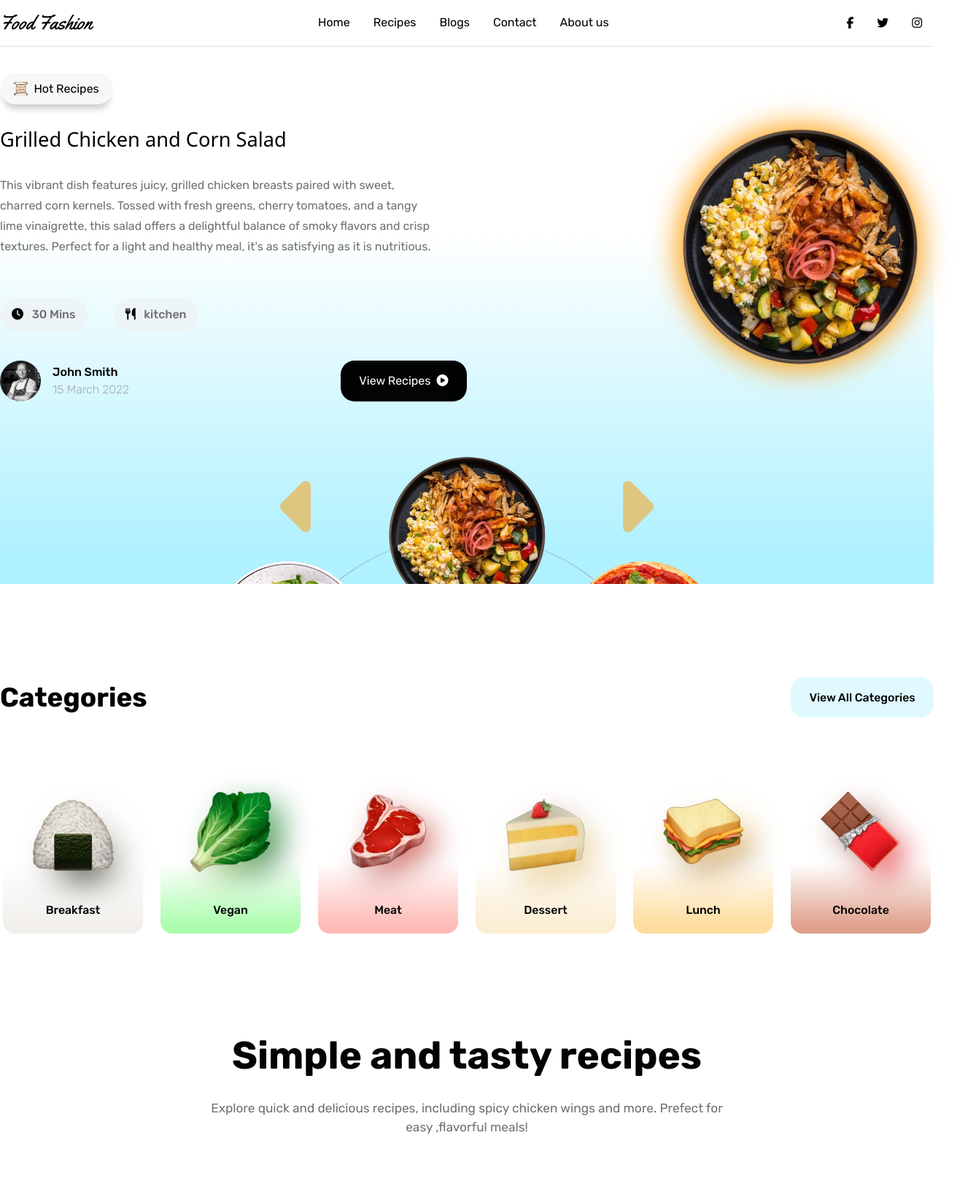
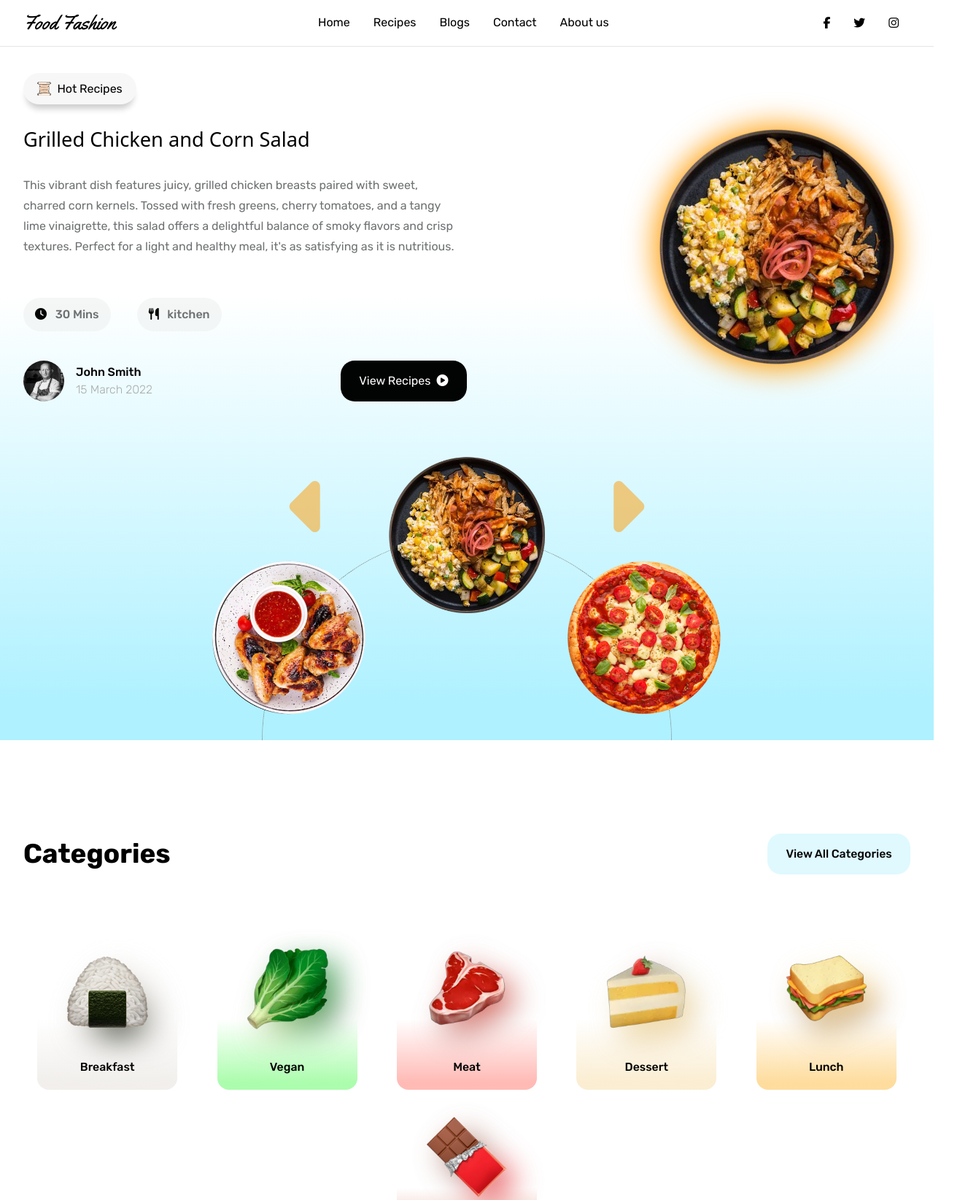
Before and after one commit to Marwan-003/food-Fashion-website, a plain HTML site: page index.html in a window 1280 px wide. Shown: the top 1644 px of the page at 73% size, 1327 px wide, since content can reach past the window. Drawn offline with Linux system fonts and the light colour scheme; a web font is replaced by a local one.

Commit message:
Fix padding in small screens and safari view

```diff
--- a/index.html
+++ b/index.html
@@ -202,7 +202,7 @@
             </div>
           </div>
         </div>
-        <div class="slider flex-1 flex justify-center">
+        <div class="slider ">
           <div class="prev arrow cursor-pointer"><i class="fa-solid fa-caret-left"></i></div>
           <div class="next arrow cursor-pointer"><i class="fa-solid fa-caret-right"></i></div>
           <div class="slider_imgs">
@@ -234,8 +234,8 @@
      <div class="categories">
       <div class="container mx-auto">
         <div class="categories_head flex items-center justify-between">
-          <div class="tittle">Categories</div>
-          <div class="btn cursor-pointer">View All Categories</div>
+          <div class="tittle pr-4">Categories</div>
+          <div class="btn cursor-pointer text-center">View All Categories</div>
         </div>
         <div class="categories_info flex justify-around flex-wrap gap-4">
           <div class="box px-10 py-5" style="--color:228, 223, 217;">
--- a/styles/style.css
+++ b/styles/style.css
@@ -24,6 +24,23 @@
     --slider-imgs-size: 8rem;
   }
 }
+@media (max-width: 390px) {
+  :root {
+    --slider-width: 18rem;
+    --slider-imgs-size: 6.5rem;
+  }
+}
+@media (min-width: 768px) {
+  .container {
+    padding-inline: 2rem;
+  }
+}
+@media (max-width: 640px) {
+  .container {
+    padding-inline: 1rem;
+  }
+}
+
 :root {
   --main-font: "Rubik", sans-serif;
   --head-font: "Sansita Swashed", system-ui;
@@ -86,6 +103,21 @@
     --xxxsmall-size: 0.488rem;
   }
 }
+@media (max-width: 640px) {
+  :root {
+    --xxxxL-size: 2.058rem;
+    --xxxL-size: 1.96rem;
+    --xxL-size: 1.764rem;
+    --xL-size: 1.568rem;
+    --L-size: 1.47rem;
+    --mid-size: 1.176rem;
+    --normal-size: 1.0584rem;
+    --small-size: 0.96824rem;
+    --xsmall-size: 0.784rem;
+    --xxsmall-size: 0.59976rem;
+    --xxxsmall-size: 0.47824rem;
+  }
+}
 * {
   padding: 0;
   margin: 0;
@@ -124,6 +156,23 @@ html {
     --slider-imgs-size: 8rem;
   }
 }
+@media (max-width: 390px) {
+  :root {
+    --slider-width: 18rem;
+    --slider-imgs-size: 6.5rem;
+  }
+}
+@media (min-width: 768px) {
+  .container {
+    padding-inline: 2rem;
+  }
+}
+@media (max-width: 640px) {
+  .container {
+    padding-inline: 1rem;
+  }
+}
+
 :root {
   --transition-duration: 0.3s;
   --slider-imgs-size: 18rem;
@@ -150,6 +199,23 @@ html {
     --slider-imgs-size: 8rem;
   }
 }
+@media (max-width: 390px) {
+  :root {
+    --slider-width: 18rem;
+    --slider-imgs-size: 6.5rem;
+  }
+}
+@media (min-width: 768px) {
+  .container {
+    padding-inline: 2rem;
+  }
+}
+@media (max-width: 640px) {
+  .container {
+    padding-inline: 1rem;
+  }
+}
+
 :root {
   --main-font: "Rubik", sans-serif;
   --head-font: "Sansita Swashed", system-ui;
@@ -210,6 +276,21 @@ html {
     --xsmall-size: 0.800rem;
     --xxsmall-size: 0.612rem;
     --xxxsmall-size: 0.488rem;
+  }
+}
+@media (max-width: 640px) {
+  :root {
+    --xxxxL-size: 2.058rem;
+    --xxxL-size: 1.96rem;
+    --xxL-size: 1.764rem;
+    --xL-size: 1.568rem;
+    --L-size: 1.47rem;
+    --mid-size: 1.176rem;
+    --normal-size: 1.0584rem;
+    --small-size: 0.96824rem;
+    --xsmall-size: 0.784rem;
+    --xxsmall-size: 0.59976rem;
+    --xxxsmall-size: 0.47824rem;
   }
 }
 @-webkit-keyframes spinning {
@@ -365,8 +446,8 @@ html {
 
 .card {
   padding: 1.3rem;
-  background: -webkit-gradient(linear, left bottom, left top, color-stop(10%, rgba(175, 241, 255, 0.3)), to(transparent));
-  background: linear-gradient(360deg, rgba(175, 241, 255, 0.3) 10%, transparent 100%);
+  background: -webkit-gradient(linear, left bottom, left top, color-stop(10%, rgba(175, 241, 255, 0.3)), to(rgba(255, 255, 255, 0)));
+  background: linear-gradient(360deg, rgba(175, 241, 255, 0.3) 10%, rgba(255, 255, 255, 0) 100%);
   border-radius: 2em;
   position: relative;
 }
@@ -547,8 +628,8 @@ html {
 .categories .categories_info .box {
   min-width: 8rem;
   border-radius: 1rem;
-  background: -webkit-gradient(linear, left bottom, left top, color-stop(5%, rgba(var(--color), 0.5)), color-stop(45%, transparent));
-  background: linear-gradient(360deg, rgba(var(--color), 0.5) 5%, transparent 45%);
+  background: -webkit-gradient(linear, left bottom, left top, color-stop(5%, rgba(var(--color), 0.5)), color-stop(45%, rgba(255, 255, 255, 0)));
+  background: linear-gradient(360deg, rgba(var(--color), 0.5) 5%, rgba(255, 255, 255, 0) 45%);
 }
 .categories .categories_info .box .img_holder {
   position: relative;
@@ -631,8 +712,8 @@ html {
   bottom: 0;
   right: 0;
   border-radius: 3rem;
-  background: -webkit-gradient(linear, left bottom, left top, color-stop(10%, rgba(175, 241, 255, 0.5)), to(transparent));
-  background: linear-gradient(360deg, rgba(175, 241, 255, 0.5) 10%, transparent 100%);
+  background: -webkit-gradient(linear, left bottom, left top, color-stop(10%, rgba(175, 241, 255, 0.5)), to(rgba(255, 255, 255, 0)));
+  background: linear-gradient(360deg, rgba(175, 241, 255, 0.5) 10%, rgba(255, 255, 255, 0) 100%);
   z-index: -1;
 }
 .information .container .image-wrapper .icon {
@@ -673,13 +754,13 @@ html {
 }
 
 .landing-page {
-  background: -webkit-gradient(linear, left bottom, left top, color-stop(5%, #aff1ff), color-stop(60%, transparent));
-  background: linear-gradient(360deg, #aff1ff 5%, transparent 60%);
-  height: clamp(800px, 100vh, 1000px);
+  background: -webkit-gradient(linear, left bottom, left top, color-stop(5%, #aff1ff), color-stop(60%, rgba(255, 255, 255, 0)));
+  background: linear-gradient(360deg, #aff1ff 5%, rgba(255, 255, 255, 0) 60%);
+  overflow: hidden;
 }
-@media (max-width: 640px) {
+@media (min-width: 768px) and (min-height: 900px) {
   .landing-page {
-    padding-inline: 1rem;
+    height: clamp(900px, 100vh, 1000px);
   }
 }
 .landing-page .content.container {
@@ -834,6 +915,7 @@ html {
 .landing-page .main-content .slider {
   position: relative;
   overflow: hidden;
+  height: calc(var(--slider-width) / 2);
 }
 .landing-page .main-content .slider .arrow {
   font-size: 7rem;
@@ -885,21 +967,6 @@ html {
   --rotate:0deg;
   rotate: var(--rotate);
 }
-@media (max-width: 640px) {
-  .landing-page .main-content .slider .slider_imgs {
-    bottom: calc(var(--slider-width) / -2.5);
-  }
-}
-@media (max-width: 640px) and (max-height: 850px) {
-  .landing-page .main-content .slider .slider_imgs {
-    bottom: calc(var(--slider-width) / -4);
-  }
-}
-@media (max-width: 640px) and (max-height: 500px) {
-  .landing-page .main-content .slider .slider_imgs {
-    bottom: calc(var(--slider-width) / -5);
-  }
-}
 .landing-page .main-content .slider .slider_imgs .img {
   text-align: center;
   position: absolute;
@@ -929,7 +996,7 @@ html {
   display: grid;
   grid-template-columns: repeat(auto-fit, minmax(24rem, 1fr));
   gap: 3rem;
-  padding-inline: 2rem;
+  padding-inline: 1rem;
 }
 @media (max-width: 1024px) {
   .recipes .container .cards_holder {
@@ -940,22 +1007,19 @@ html {
 .blogs {
   margin-block: var(--section-margin);
   padding-block: 4rem;
-  background: -webkit-gradient(linear, left bottom, left top, color-stop(10%, rgba(175, 241, 255, 0.4)), to(transparent));
-  background: linear-gradient(360deg, rgba(175, 241, 255, 0.4) 10%, transparent 100%);
+  background: -webkit-gradient(linear, left bottom, left top, color-stop(10%, rgba(175, 241, 255, 0.4)), to(rgba(255, 255, 255, 0)));
+  background: linear-gradient(360deg, rgba(175, 241, 255, 0.4) 10%, rgba(255, 255, 255, 0) 100%);
 }
 .blogs .container .posts_holder {
   display: grid;
   grid-template-columns: repeat(auto-fit, minmax(15rem, 1fr));
   gap: 3rem;
-  padding-inline: 2rem;
+  padding-inline: 1rem;
 }
 @media (max-width: 1024px) {
   .blogs .container .posts_holder {
     grid-template-columns: repeat(auto-fit, minmax(10rem, 1fr));
   }
-}
-.blogs .container .posts_holder .post img {
-  height: 100%;
 }
 .blogs .container .dark-btn {
   font-size: var(--small-size);
@@ -981,7 +1045,7 @@ html {
   display: grid;
   grid-template-columns: repeat(auto-fit, minmax(24rem, 1fr));
   gap: 3rem;
-  padding-inline: 2rem;
+  padding-inline: 1rem;
 }
 @media (max-width: 1024px) {
   .special-dishes .container .cards_holder {
```
Also changed, not shown: styles/tailwind.css, 1 other file.
